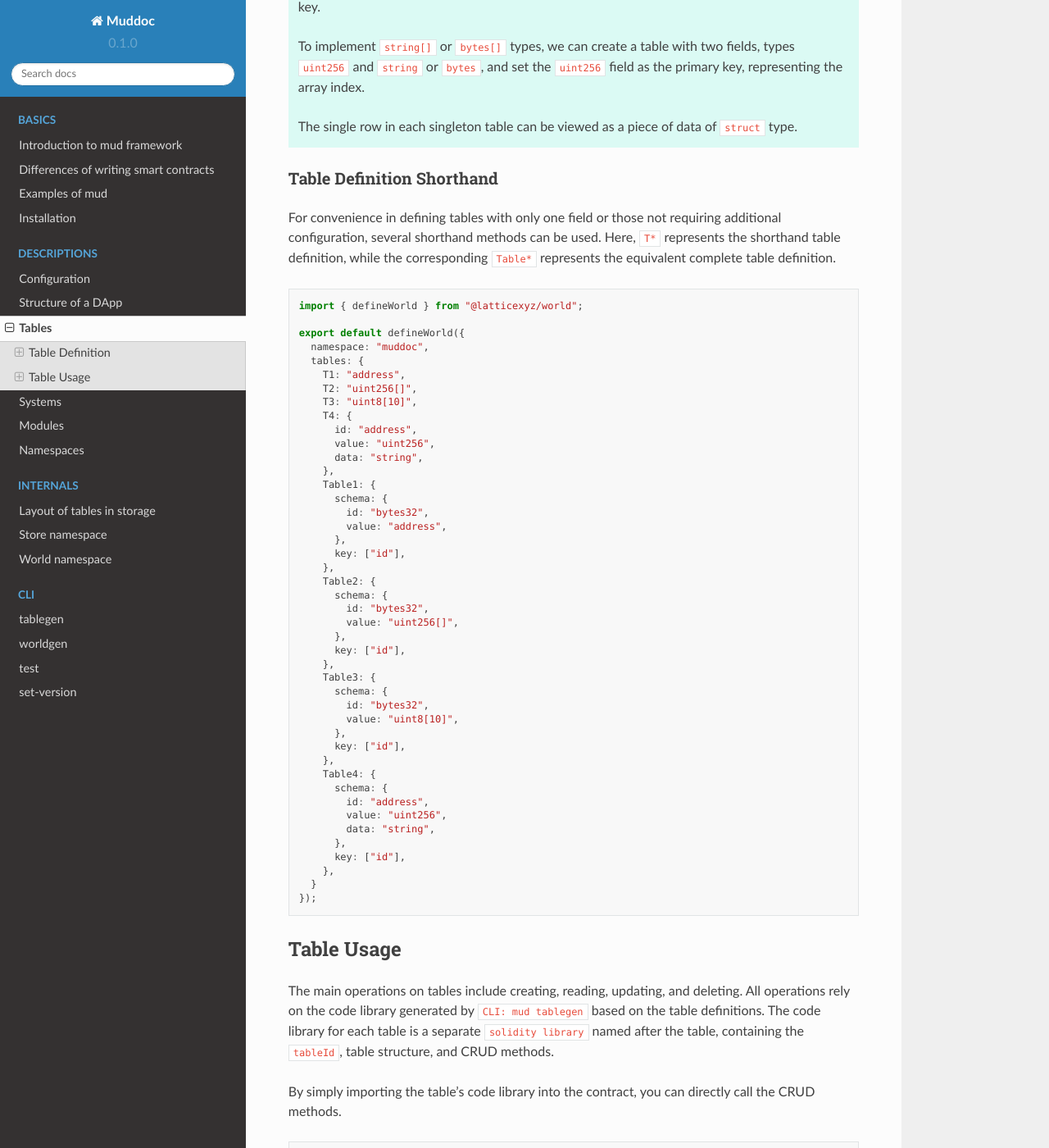
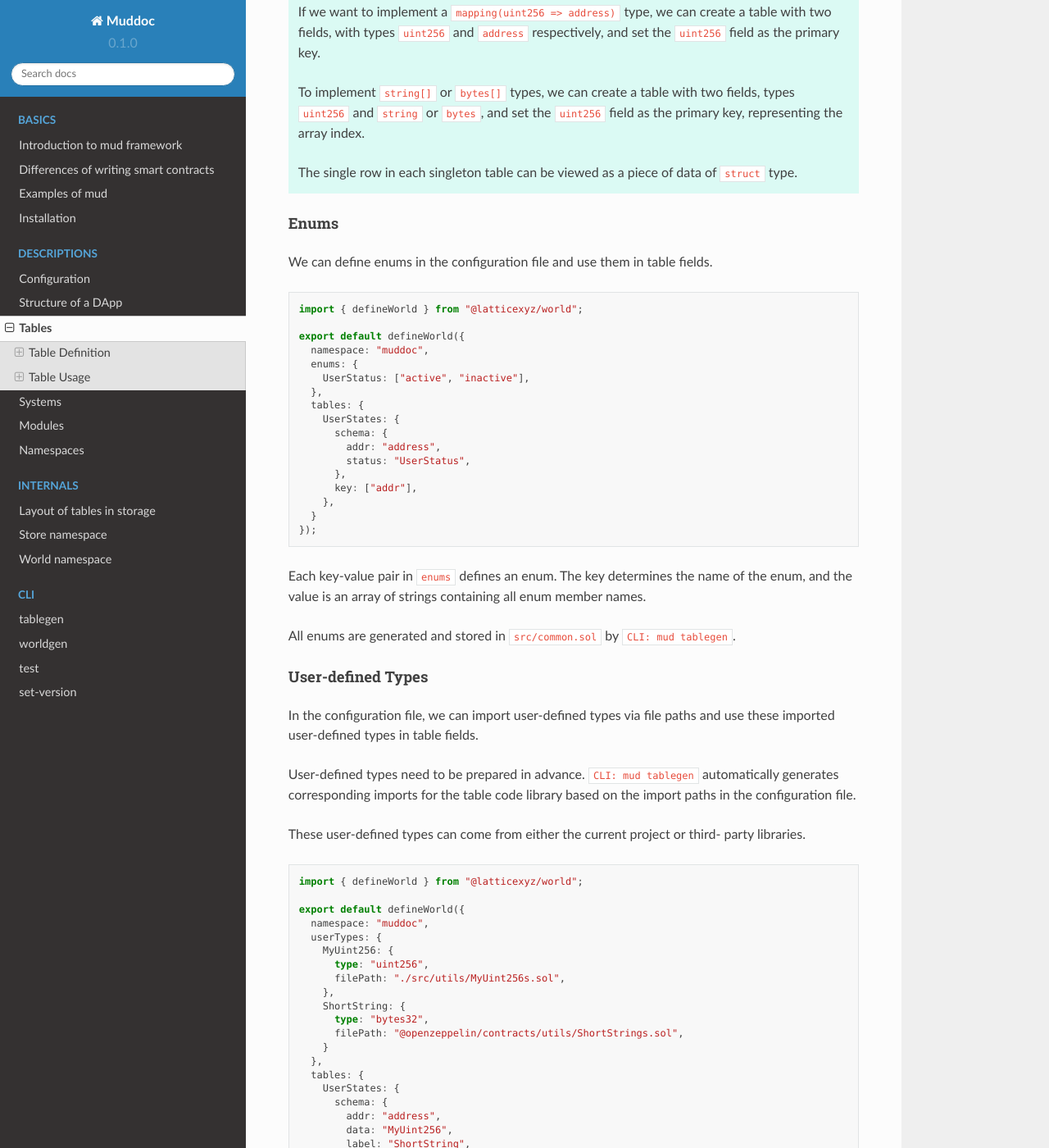
Before and after one commit to ClaudeZsb/muddoc, a Sphinx documentation site: the page built from docs/source/descriptions/003_tables.rst, in a window 1280 px wide and 1400 px high, scrolled down 2844 px. Shown: the whole window at 82% size. Built offline with Sphinx 7.4.7 and the Read the Docs theme 2.0.0, drawn with Linux system fonts in a browser that asks for light colours; some of the changed text lies outside the part shown.

Commit message:
docs: enums, user-defined types (#5)

```diff
--- a/docs/source/descriptions/003_tables.rst
+++ b/docs/source/descriptions/003_tables.rst
@@ -67,7 +67,8 @@ The table configuration items are as follows:
 
     Each table can have up to **28** fields excluding the primary key, with a
     maximum of **5** :ref:`reference type <field-supported-types>` fields.
-    When defining, reference type fields must be placed at the end.
+
+    **When defining, reference type fields must be placed at the end.**
 
 - ``key``: ``string[]``, the table's primary key, can be an array of one or
   more fields. It can also be an empty array, indicating a singleton table.
@@ -113,26 +114,27 @@ The table configuration items are as follows:
 Supported Table Field Types
 ^^^^^^^^^^^^^^^^^^^^^^^^^^^
 
-+------------------+--------------------------------------------------+
-| Type             |                                                  |
-+==================+==================================================+
-|| Value Types     || ``uint8`` ~ ``uint256``, ``int8`` ~ ``int256``, |
-||                 || ``address``, ``bool``, ``bytes1`` ~ ``bytes32`` |
-||                 || ``enum``                                        |
-+------------------+--------------------------------------------------+
-|| Reference Types || Fixed-length or dynamic arrays of value types,  |
-||                 || ``string``, ``bytes``                           |
-+------------------+--------------------------------------------------+
-| Custom Types     | Aliases for value types / reference types        |
-+------------------+--------------------------------------------------+
-| ``mapping``      | ❌                                               |
-+------------------+--------------------------------------------------+
-| ``string[]``     | ❌                                               |
-+------------------+--------------------------------------------------+
-| ``bytes[]``      | ❌                                               |
-+------------------+--------------------------------------------------+
-| ``struct``       | ❌                                               |
-+------------------+--------------------------------------------------+
++--------------------+--------------------------------------------------+
+| Type               |                                                  |
++====================+==================================================+
+|| Value Types       || ``uint8`` ~ ``uint256``, ``int8`` ~ ``int256``, |
+||                   || ``address``, ``bool``, ``bytes1`` ~ ``bytes32`` |
++--------------------+--------------------------------------------------+
+|| Reference Types   || Fixed-length or dynamic arrays of value types,  |
+||                   || ``string``, ``bytes``                           |
++--------------------+--------------------------------------------------+
+| Enums              | ✅                                               |
++--------------------+--------------------------------------------------+
+| User-defined Types | ✅                                               |
++--------------------+--------------------------------------------------+
+| ``mapping``        | ❌                                               |
++--------------------+--------------------------------------------------+
+| ``string[]``       | ❌                                               |
++--------------------+--------------------------------------------------+
+| ``bytes[]``        | ❌                                               |
++--------------------+--------------------------------------------------+
+| ``struct``         | ❌                                               |
++--------------------+--------------------------------------------------+
 
 .. important::
 
@@ -150,6 +152,93 @@ Supported Table Field Types
 
   The single row in each singleton table can be viewed as a piece of data of
   ``struct`` type.
+
+Enums
+"""""""""""""""""
+
+We can define enums in the configuration file and use them in table fields.
+
+.. code-block:: ts
+
+  import { defineWorld } from "@latticexyz/world";
+
+  export default defineWorld({
+    namespace: "muddoc",
+    enums: {
+      UserStatus: ["active", "inactive"],
+    },
+    tables: {
+      UserStates: {
+        schema: {
+          addr: "address",
+          status: "UserStatus",
+        },
+        key: ["addr"],
+      },
+    }
+  });
+
+Each key-value pair in ``enums`` defines an enum. The key determines the
+name of the enum, and the value is an array of strings containing all
+enum member names.
+
+All enums are generated and stored in ``src/common.sol`` by
+``CLI: mud tablegen``.
+
+User-defined Types
+""""""""""""""""""
+
+In the configuration file, we can import user-defined types via file paths and
+use these imported user-defined types in table fields.
+
+User-defined types need to be prepared in advance. ``CLI: mud tablegen``
+automatically generates corresponding imports for the table code library based
+on the import paths in the configuration file.
+
+These user-defined types can come from either the current project or third-
+party libraries.
+
+.. code-block:: ts
+
+  import { defineWorld } from "@latticexyz/world";
+
+  export default defineWorld({
+    namespace: "muddoc",
+    userTypes: {
+      MyUint256: {
+        type: "uint256",
+        filePath: "./src/utils/MyUint256s.sol",
+      },
+      ShortString: {
+        type: "bytes32",
+        filePath: "@openzeppelin/contracts/utils/ShortStrings.sol",
+      }
+    },
+    tables: {
+      UserStates: {
+        schema: {
+          addr: "address",
+          data: "MyUint256",
+          label: "ShortString",
+        },
+        key: ["addr"],
+      },
+    }
+  });
+
+``./src/utils/MyUint256s.sol`` is a relative path with respect to the
+configuration file. Its content is roughly as follows:
+
+.. code-block:: solidity
+
+  // SPDX-License-Identifier: MIT
+  pragma solidity >=0.8.24;
+
+  type MyUint256 is uint256;
+
+  library MyUint256s {
+    // MyUint256 utils
+  }
 
 Table Definition Shorthand
 ^^^^^^^^^^^^^^^^^^^^^^^^^^
```
Also changed, not shown: other parts of docs/source/descriptions/003_tables.rst (+2 -2 lines).
